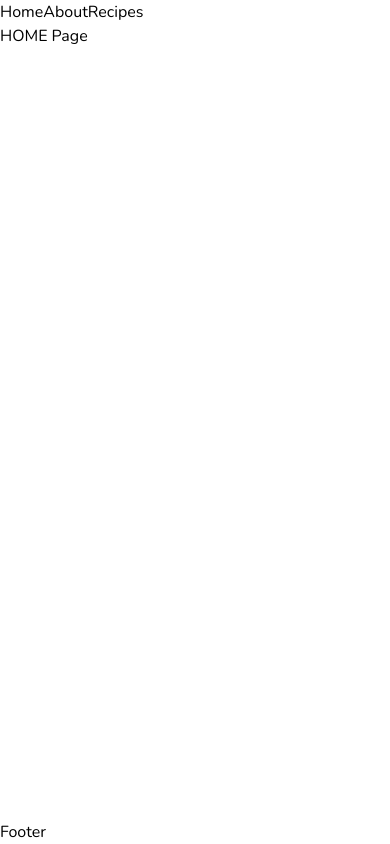
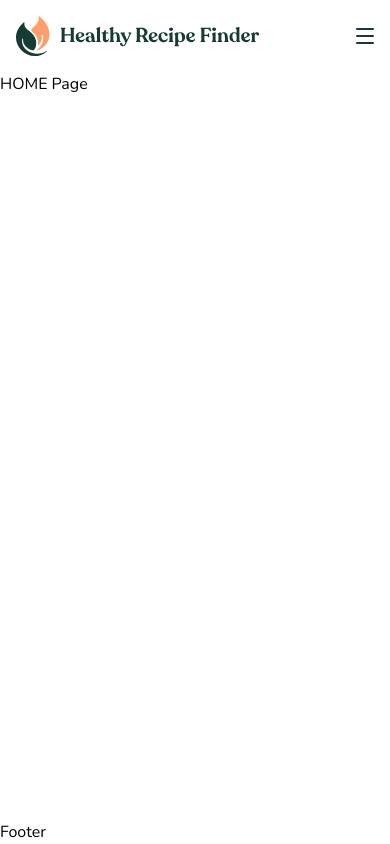
Before and after one commit to Dnori96/WellPlateFinder, a React (Vite) app: page / in a window 390 px wide. Built offline with nearby package versions, Linux system fonts and the light colour scheme.

Commit message:
feat: enhance Header component with responsive design and menu functionality 🤪

```diff
--- a/src/components/Header.jsx
+++ b/src/components/Header.jsx
@@ -1,17 +1,70 @@
 import { Link } from 'react-router-dom';
+import logo from '@/images/logo.svg';
+import menuHam from '@/images/icons/icon-hamburger-menu.svg';
 
 export default function Header() {
+  const opts = document.getElementById('opts');
+  const sideMenu = () => {
+    opts.className = 'flex cursor-pointer';
+  };
+  const onOptClick = () => {
+    opts.className = 'hidden cursor-pointer';
+  };
   return (
-    <nav>
+    <nav className="">
+      <div className="hidden md:flex justify-between items-center p-[20px_32px_20px_32px] xl:p-[20px_60px] transition-normal duration-150">
+        <img
+          src={logo}
+          alt="Website link logo that says Healthy Recipe Finder"
+          aria-label="Link logo that goes to home"
+        />
+        <div className="flex gap-5 xl:gap-10 transition-all duration-150">
           <Link to={'/'}>
-        <button>Home</button>
+            <button className="cursor-pointer">Home</button>
           </Link>
           <Link to={'/about'}>
-        <button>About</button>
+            <button className="cursor-pointer">About</button>
           </Link>
           <Link to={'/recipes'}>
-        <button>Recipes</button>
+            <button className="cursor-pointer">Recipes</button>
           </Link>
+        </div>
+        <Link to={'/recipes'}>
+          <button className="cursor-pointer">Browse recipes</button>
+        </Link>
+      </div>
+      <div className="flex md:hidden justify-between items-center relative p-4">
+        <img
+          src={logo}
+          alt="Website link logo that says Healthy Recipe Finder"
+          aria-label="Link logo that goes to home"
+        />
+        <button onClick={sideMenu} className="cursor-pointer">
+          <img src={menuHam} alt="Side Menu Button" />
+        </button>
+        <div className="hidden right-0 absolute " id="opts">
+          <Link to={'/'}>
+            <button className="cursor-pointer" onClick={() => setTimeout(onOptClick, 100)}>
+              Home
+            </button>
+          </Link>
+          <Link to={'/about'}>
+            <button className="cursor-pointer" onClick={() => setTimeout(onOptClick, 100)}>
+              About
+            </button>
+          </Link>
+          <Link to={'/recipes'}>
+            <button className="cursor-pointer" onClick={() => setTimeout(onOptClick, 100)}>
+              Recipes
+            </button>
+          </Link>
+          <Link to={'/recipes'}>
+            <button className="cursor-pointer" onClick={() => setTimeout(onOptClick, 100)}>
+              Browse recipes
+            </button>
+          </Link>
+        </div>
+      </div>
     </nav>
   );
 }
```
Lines whose indentation alone changed are shown as unchanged.
